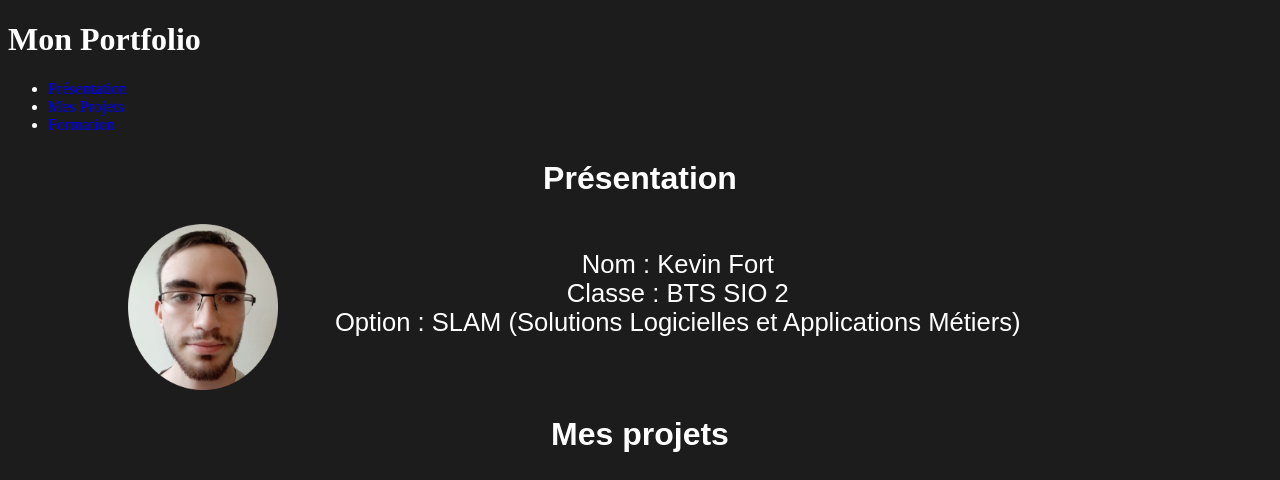
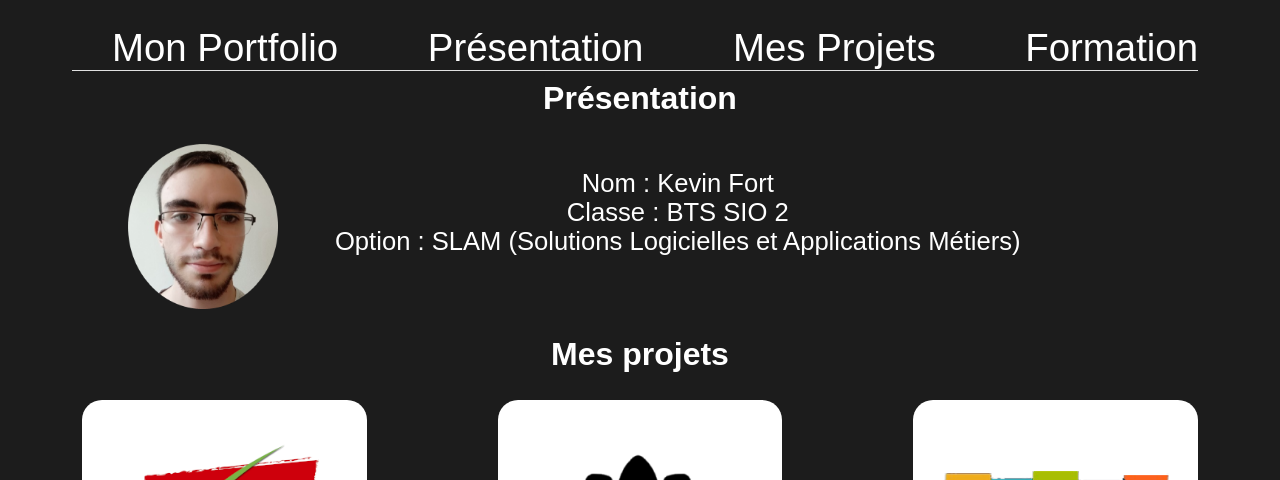
Before and after one commit to ShikiFutakiPP/portfolio, a PHP site: page / in a window 1280 px wide. Shown: the top 480 px of the page. Run offline with PHP 8.4, Linux system fonts and the light colour scheme; grey boxes are pictures that could not be loaded.

Commit message:
ammeliorations

```diff
--- a/css.css
+++ b/css.css
@@ -9,9 +9,12 @@ main{
     margin-right: auto;
     font-family: 'Arial';
     font-size: 1.7vw;
+    margin-top: 10vh;
 }
 
 h2 {
+
+    scroll-margin-top: 10vh;
     text-align: center;
     font-size: 2.5vw;
 }
@@ -70,6 +73,7 @@ p {
 
 a{
     text-decoration: none;
+    width: fit-content;
 }
 
 a button{
@@ -100,3 +104,37 @@ a button:hover{
   width: 100%;
 
 }
+
+#navbar{
+  display: flex;
+  list-style-type: none;
+  flex-direction: row;
+  flex-wrap: wrap;
+  align-content: center;
+  justify-content: center;
+  align-items: center;
+  gap: 7vw;
+  font-family: 'Arial';
+
+
+  border-bottom: solid 1px rgb(225, 225, 225);
+  margin-top: 0%;
+  padding-top: 2%;
+  margin-left: 5%;
+  margin-right: 5%;
+
+  z-index: 1;
+  position: fixed;
+  top:0px;
+
+  background-color: rgb(28, 28, 28);
+
+}
+
+#navbar a{
+  text-decoration: none;
+}
+#navbar li{
+  font-size: 3vw;
+  color: white;
+}
--- a/datas/formations.json
+++ b/datas/formations.json
@@ -2,7 +2,7 @@
     {
       "name" : "Pix",
       "description" :  "",
-      "img" : "",
+      "img" : "pix.png",
       "link" : ""
     }
 ]
--- a/details.php
+++ b/details.php
@@ -19,12 +19,14 @@ echo '<main>';
 foreach ($projects as $aProject) {
     if ($aProject->id == $id){
         echo '<div class="box">
-                <img src="logo2/'.$aProject->logo.'" style="width:15%;height:15%;margin-left:2%;margin-right:5%;border-radius: 20%;">
+                <img src="logo/'.$aProject->logo.'" style="width:15%;height:15%;margin-left:2%;margin-right:5%;border-radius: 20%;">
                 <p>
                     <h2>'.$aProject->name.'</h2>
                 </p>
             </div>
-            <a href = "'.$aProject->link.'\'"><button>Accéder au projet</button></a>
+            <a href = "'.$aProject->link.'\'" style="display: block;margin-right: 0px;margin-left: auto;">
+                <button>Accéder au projet</button>
+            </a>
 
 
             <p>'.$aProject->description.'</p>
--- a/header.php
+++ b/header.php
@@ -8,12 +8,13 @@
 </head>
 <body>
     <header>
-        <h1>Mon Portfolio</h1>
         <nav>
-            <ul>
-                <li><a href="#presentation">Présentation</a></li>
-                <li><a href="#mes-projets">Mes Projets</a></li>
-                <li><a href="#formation">Formation</a></li>
+
+            <ul id="navbar">
+                <a href="index.php"><li>Mon Portfolio</li></a>
+                <a href="#my-presentation"><li>Présentation</li></a>
+                <a href="#my-projects"><li>Mes Projets</li></a>
+                <a href="#formations"><li>Formation</li></a>
             </ul>
         </nav>
     </header>
--- a/index.php
+++ b/index.php
@@ -1,7 +1,8 @@
 <?php include 'header.php' ?>
     <main>
+
+    <h2 id="my-presentation">Présentation</h2>
         <section id="presentation">
-            <h2>Présentation</h2>
             <div class="box">
                 <img src="img/photo.png" style="width:150px;height:auto;margin-left:5%">
                 <p style="margin-left:5%;margin-right:10%">
@@ -12,7 +13,7 @@
             </div>
         </section>
 
-        <h2>Mes projets</h2>
+    <h2 id="my-projects">Mes projets</h2>
 
         <section id="mes-projets">
 
@@ -28,7 +29,7 @@
 
                     /*echo    '<div class="card" onClick="document.location.href=\''.$aProject->link.'\'">*/
                     echo    '<div class="card" onClick="document.location.href=\'details.php?project='.$aProject->id.'\'">
-                                <img src="logo2/'.$aProject->logo.'" alt="Image du projet">
+                                <img src="logo/'.$aProject->logo.'" alt="Image du projet">
                                 <div class="container">
                                     <h3>'.$aProject->name.'</h3>';
                                     //echo '<p>'.$aProject->description.'</p>';
@@ -39,7 +40,7 @@
 
         </section>
 
-        <h2>Mes formations</h2>
+    <h2 id="formations">Mes formations</h2>
 
         <section id="mes-form">
             <?php
@@ -53,7 +54,7 @@
                 foreach ($formations as $aFormation) {
 
                     echo    '<div class="card" onClick="document.location.href=\''.$aFormation->link.'\'">
-                                <img src="img/'.$aFormation->img.'" alt="Image de la formation">
+                                <img src="logo/'.$aFormation->img.'" alt="Image de la formation">
                                 <div class="container">
                                     <h3><b>'.$aFormation->name.'</b></h3>';
                                     //echo '<p>'.$aFormation->description.'</p>';
```
Also changed, not shown: datas/projects.json (+28 -27 lines), logo/pix.png (added).
